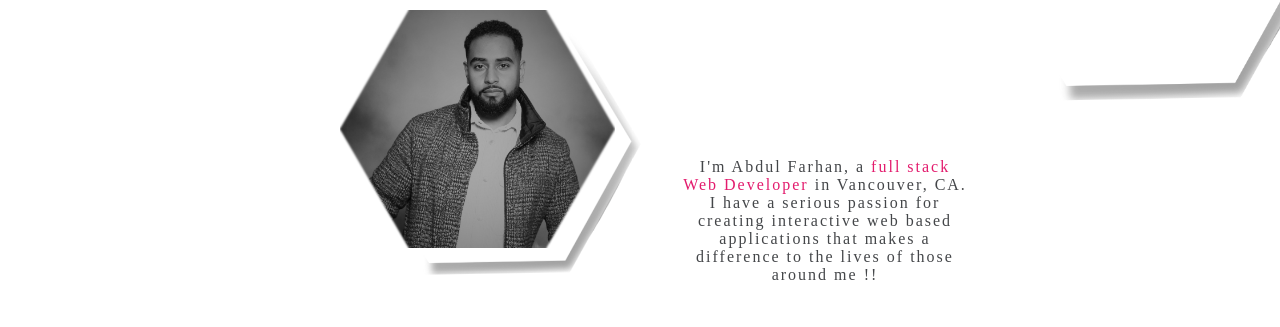
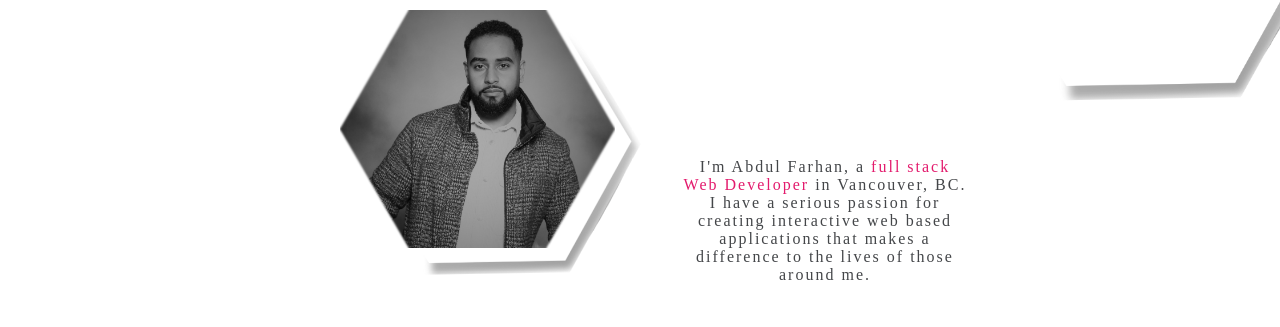
Before and after one commit to fabdul88/abdulfarhan, a React (Create React App) app: page / in a window 1280 px wide. Shown: the part 1051-1378 px from the top of the page. Built offline with nearby package versions, Linux system fonts and the light colour scheme; a web font is replaced by a local one.

Commit message:
Continuous Deployment pipeline set-up | making changes to test once more

```diff
--- a/src/Components/About/About.jsx
+++ b/src/Components/About/About.jsx
@@ -67,9 +67,9 @@ export default function About() {
               {" "}
               full stack Web Developer{" "}
             </span>
-            in Vancouver, CA. I have a serious passion for creating interactive
+            in Vancouver, BC. I have a serious passion for creating interactive
             web based applications that makes a difference to the lives of those
-            around me !!
+            around me.
           </p>
           <p className="about-container__profile-text">
             When I'm not coding, you'll find me gaming, playing sports or
```
